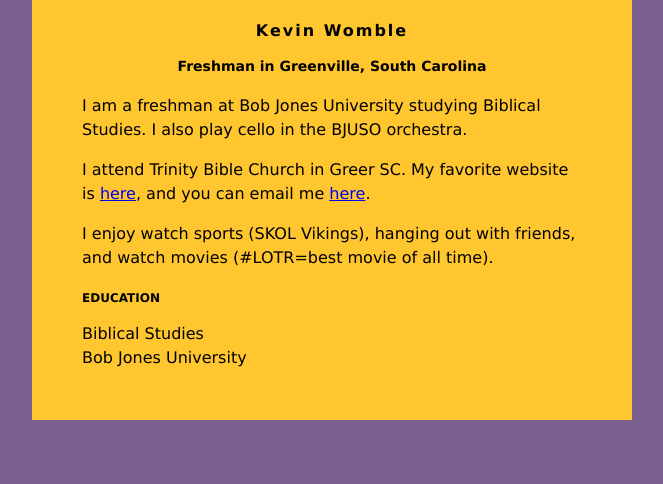
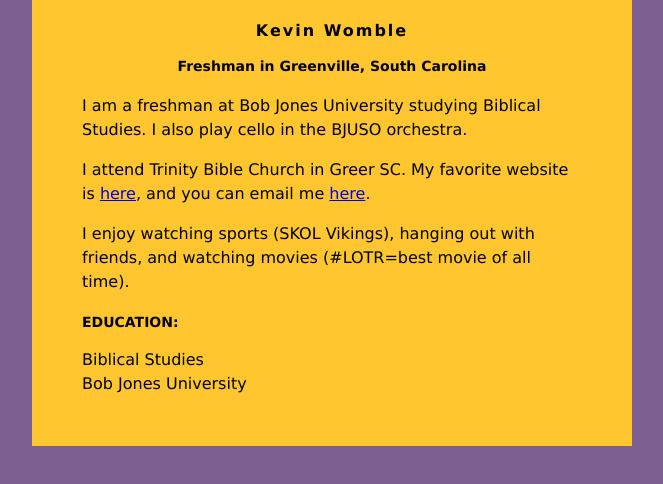
Before and after one commit to kwomb651/kwomb651.github.io, a plain HTML site: page index.html in a window 1280 px wide. Shown: the whole page, without its empty margins (308-971 px from the left). Drawn offline with Linux system fonts and the light colour scheme.

Commit message:
Update index.html

```diff
--- a/index.html
+++ b/index.html
@@ -24,7 +24,7 @@
     text-align: center;
 }
 h3 {
-    font-size: 12px;
+    font-size: 14px;
 }
 </style>
 </head>
@@ -40,9 +40,9 @@
             <a href="kwomb651@students.bju.edu">here</a>.
          </p>
          <p>
-            I enjoy watch sports (SKOL Vikings), hanging out with friends, and watch movies (#LOTR=best movie of all time).
+            I enjoy watching sports (SKOL Vikings), hanging out with friends, and watching movies (#LOTR=best movie of all time).
          </p>
-        <h3>EDUCATION</h3>
+        <h3>EDUCATION:</h3>
        Biblical Studies<br />
         Bob Jones University<br />
     </div>
```
